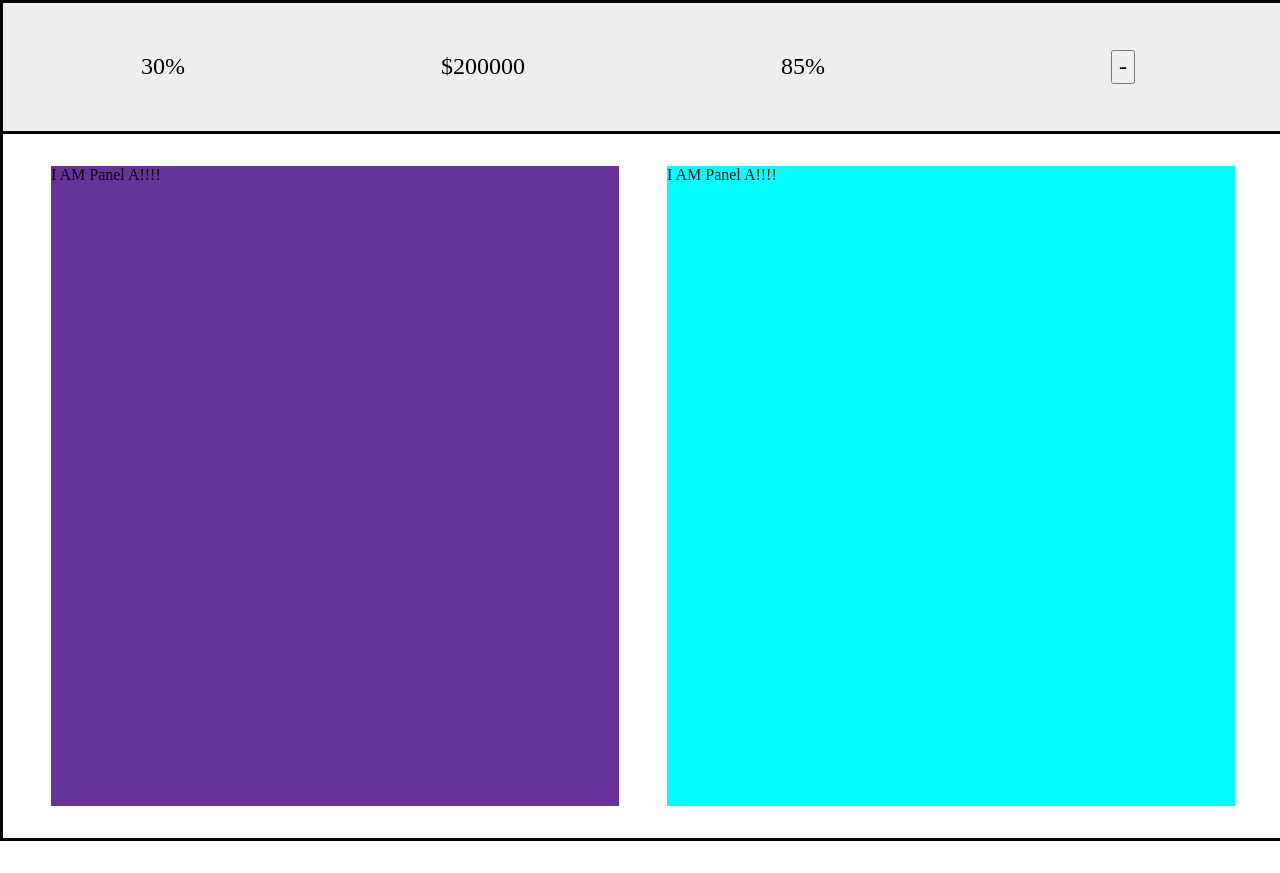
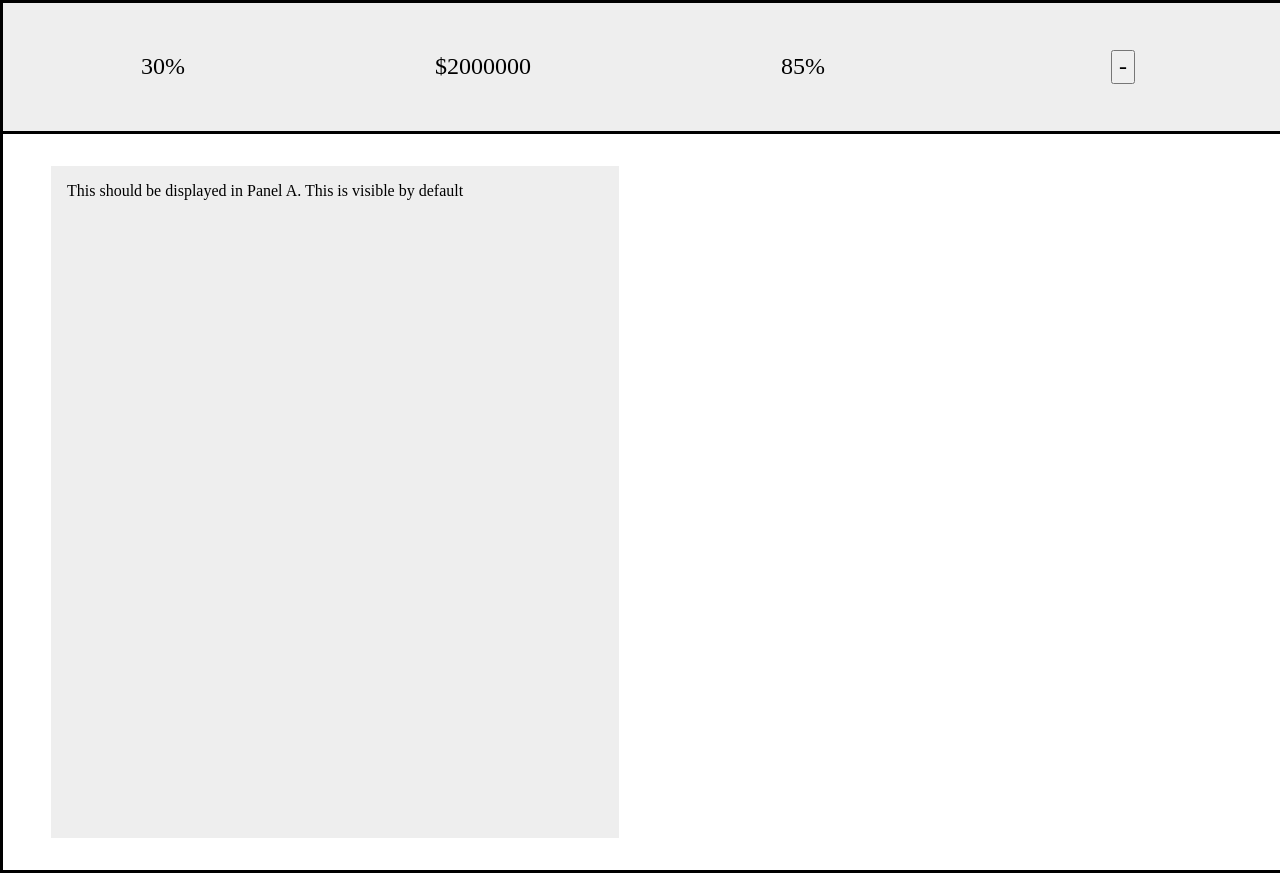
Before and after one commit to enterloper/React_Coding_Challenge, a React app: page / in a window 1280 px wide. Before the commit the page ends 841 px from the top, so only its background shows below. Built offline with nearby package versions, Linux system fonts and the light colour scheme.

Commit message:
complete challenge

```diff
--- a/package.json
+++ b/package.json
@@ -20,6 +20,7 @@
     "json-loader": "^0.5.7",
     "less": "^3.0.4",
     "less-loader": "^4.1.0",
+    "prop-types": "^15.6.1",
     "react-addons-test-utils": "^15.6.2",
     "style-loader": "^0.21.0",
     "webpack": "^4.7.0",
--- a/src/Components/App/App.jsx
+++ b/src/Components/App/App.jsx
@@ -3,23 +3,79 @@ import Header from 'Components/Header';
 import Content from 'Components/Content';
 import Panel from 'Components/Panel';
 import simulateDataCall from 'utility/parseMock';
-import mockData from 'assets/mockData.json';
+import mockData from 'assets/mockData.js';
 import '../../styles/normalize.css';
-simulateDataCall(mockData)
 
 class App extends Component {
   constructor(props) {
     super(props);
+    this.state = {
+      revenue: '',
+      percentage1: '',
+      percentage2: '',
+      contentA: '',
+      contentB: '',
+      showContent: true,
+      showPanelB: false,
+    };
+
+    this.toggleContentVisibility = this.toggleContentVisibility.bind(this);
+    this.togglePanels = this.togglePanels.bind(this);
+  }
+  componentDidMount() {
+    simulateDataCall(mockData)
+      .then((response) => {
+        const parsedMock = JSON.parse(response);
+        const { headerData, contentA, contentB } = parsedMock;
+        this.setState({
+          revenue: headerData[1],
+          percentage1: headerData[0],
+          percentage2: headerData[2],
+          contentA,
+          contentB,
+        })
+      });
   }
 
+  toggleContentVisibility() {
+    this.setState(({ showContent }) => ({ showContent: !showContent }));
+  }
+
+  togglePanels() {
+    this.setState(({ showPanelB }) => ({ showPanelB: !showPanelB }))
+  }
 
   render() {
+    const {
+      revenue,
+      percentage1,
+      percentage2,
+      contentA,
+      contentB,
+      showContent,
+      showPanelB,
+    } = this.state;
+
     return (
       <div>
-        <Header />
-        <Content>
-          <Panel />
-          <Panel />
+        <Header
+          revenue={revenue}
+          percentage1={percentage1}
+          percentage2={percentage2}
+          toggleContentVisibility={this.toggleContentVisibility}
+          showContent={showContent}
+        />
+        <Content showContent={showContent}>
+          <Panel
+            content={contentA}
+            showPanelInfo={!showPanelB}
+            togglePanels={this.togglePanels}
+          />
+          <Panel
+            content={contentB}
+            showPanelInfo={showPanelB}
+            togglePanels={this.togglePanels}
+          />
         </Content>
       </div>
     );
--- a/src/Components/Content/Content.jsx
+++ b/src/Components/Content/Content.jsx
@@ -1,15 +1,18 @@
 import React, { Component } from 'react';
 import './styles.less';
 
-class Content extends Component {
+const Content = (props) => {
+  const determineContentVisibility = (toggle) => {
+    return toggle
+      ? "content__wrapper"
+      : "content__wrapper content__wrapper-no-show"
+  };
 
-  render() {
-    return (
-      <div className="content__wrapper">
-        {this.props.children}
-      </div>
-    );
-  }
-}
+  return (
+    <div className={determineContentVisibility(props.showContent)}>
+      {props.children}
+    </div>
+  );
+};
 
 export default Content;
--- a/src/Components/Content/styles.less
+++ b/src/Components/Content/styles.less
@@ -9,8 +9,13 @@
     border-bottom: @border;
     border-left: @border;
     > div:nth-child(2) {
-      background-color: aqua;
       margin-left: 3rem;
+    }
+    transition: opacity .4s ease-in;
+
+    &-no-show {
+      opacity: 0;
+      transition: opacity .4s ease-out;
     }
   }
 }
--- a/src/Components/Header/Header.jsx
+++ b/src/Components/Header/Header.jsx
@@ -1,32 +1,37 @@
 import React, { Component } from 'react';
+import PropTypes from 'prop-types';
 import './styles.less';
 
-class Header extends Component {
-  constructor(props) {
-    super(props);
-    this.state = {
-      showMinus: true,
+const propTypes = {
+  toggleContentVisibility: PropTypes.func.isRequired,
+  percentage1: PropTypes.string,
+  percentage2: PropTypes.string,
+  revenue: PropTypes.string,
+  showContent: PropTypes.bool.isRequired,
 };
-    this.changeSign = this.changeSign.bind(this);
-  }
-    changeSign() {
-        this.setState({ showMinus: !this.state.showMinus });
-    }
 
-    render() {
+const Header = (props) => {
+  const {
+    toggleContentVisibility,
+    percentage1,
+    percentage2,
+    revenue,
+    showContent,
+  } = props;
+
   return (
-        <div className="header__wrapper">
-            <div>30%</div>
-            <div>$200000</div>
-            <div>85%</div>
-            <div className="header__button-cell" onClick={this.changeSign}>
+    <section className="header__wrapper">
+      <div>{percentage1}</div>
+      <div>{revenue}</div>
+      <div>{percentage2}</div>
+      <div className="header__button-cell" onClick={toggleContentVisibility}>
         <button>
-                {this.state.showMinus ? '-' : '+'}
+          {showContent ? '-' : '+'}
         </button>
       </div>
-        </div>
+    </section>
   );
-    }
-}
+};
 
+Header.propTypes = propTypes;
 export default Header;
--- a/src/Components/Header/styles.less
+++ b/src/Components/Header/styles.less
@@ -17,6 +17,8 @@
   }
 
   &__button-cell {
-
+    > button {
+      cursor: pointer;
+    }
   }
 }
--- a/src/Components/Panel/Panel.jsx
+++ b/src/Components/Panel/Panel.jsx
@@ -1,18 +1,33 @@
-import React, { Component } from 'react';
+import React from 'react';
+import PropTypes from 'prop-types';
 import './styles.less';
 
-class Panel extends Component {
-    constructor(props) {
-        super(props);
-    };
+const propTypes = {
+  togglePanels: PropTypes.func.isRequired,
+  content: PropTypes.string,
+  showPanelInfo: PropTypes.bool,
+};
 
-    render() {
-        return (
-        <div className="panel__wrapper">
-            <span>I AM Panel A!!!!</span>
-        </div>
-    );
-    }
-}
+const defaultProps = {
+  content: "Loading...",
+  showPanelInfo: false,
+};
 
+const Panel = ({ content, showPanelInfo, togglePanels }) => {
+  const determineClass = (toggle) => {
+    return toggle ? "panel__wrapper" : "panel__wrapper panel__wrapper--no-show"
+  };
+
+  return (
+    <div
+      onClick={togglePanels}
+      className={determineClass(showPanelInfo)}
+    >
+      <span>{content}</span>
+    </div>
+  );
+};
+
+Panel.propTypes = propTypes;
+Panel.defaultProps = defaultProps;
 export default Panel;
--- a/src/Components/Panel/styles.less
+++ b/src/Components/Panel/styles.less
@@ -1,5 +1,16 @@
 .panel__wrapper {
   width: 50%;
   height: 40rem;
-  background: rebeccapurple;
+  background-color: #EEEEEE;
+  padding: 1rem;
+  transition: background-color .4s;
+  > span {
+    opacity: 1;
+    transition: opacity .4s;
+  }
+  &--no-show {
+    background-color: #FFFFFF;
+    opacity: 0;
+    transition: opacity .4s, background-color .4s;
+  }
 }
--- a/src/assets/mockData.json
+++ b/src/assets/mockData.js
@@ -1,5 +1,7 @@
-{
+const mockData = {
   "headerData": ["30%", "$2000000", "85%"],
   "contentA": "This should be displayed in Panel A. This is visible by default",
   "contentB": "This should be displayed in Panel B. This should be hidden by default"
-}
+};
+
+export default JSON.stringify(mockData);
```
Also changed, not shown: 1 other file (tests, documents, lock files or other folders). Lines whose indentation alone changed are shown as unchanged.
